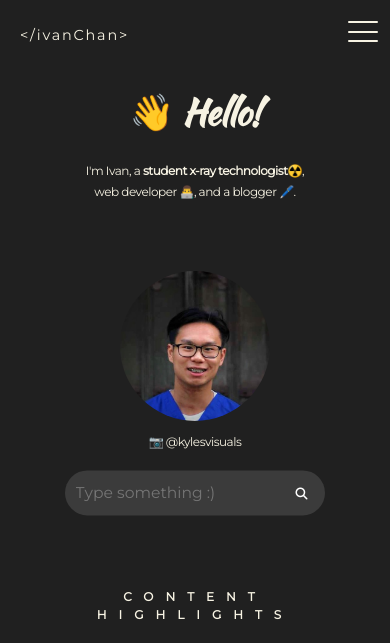
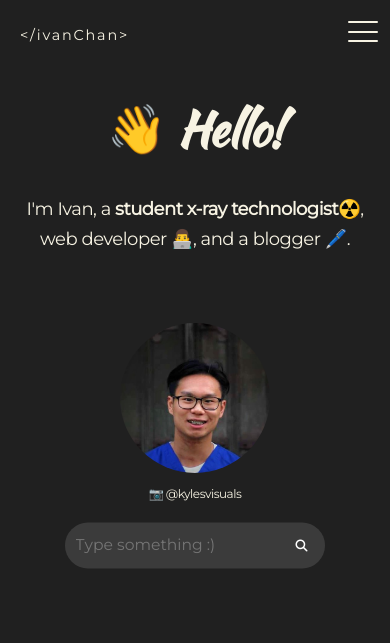
Before and after one commit to ivanklchan/ivanklchan.github.io, a Jekyll site: the page built from index.html, in a window 390 px wide. Shown: the top 643 px of the page. Built offline with Jekyll 4.4.1, drawn with Linux system fonts in a browser that asks for light colours; nearby versions of some CDN libraries.

Commit message:
Update index.html
This minor update fixes the small display font size of the intro content in the index.html page. The underline attribute has been removed to allow text to wrap around in different display view-ports.

```diff
--- a/index.html
+++ b/index.html
@@ -8,7 +8,7 @@ layout: default
     <!-- Introduction Sentence "Hello" -->
     <div class="home-intro-content">
         <h1>👋 Hello!</h1>
-        <p>I'm Ivan, a <b class="underline">student x-ray technologist</b>☢️,</p>
+        <p>I'm Ivan, a <b>student x-ray technologist</b>☢️,</p>
         <p>web developer 👨‍💻, and a blogger 🖊️.</p>
         <img class="ivanHead" src="images/ivanHead.jpg" alt="logo">
     </div>
--- a/styles.css
+++ b/styles.css
@@ -879,11 +879,11 @@ footer {
     }
 
     .home-intro-content h1 {
-        font-size: 3rem;
+        font-size: 4rem;
     }
 
     .home-intro-content p {
-        font-size: 1rem;
+        font-size: 1.5rem;
     }
 
     .content-highlight-item {
```
